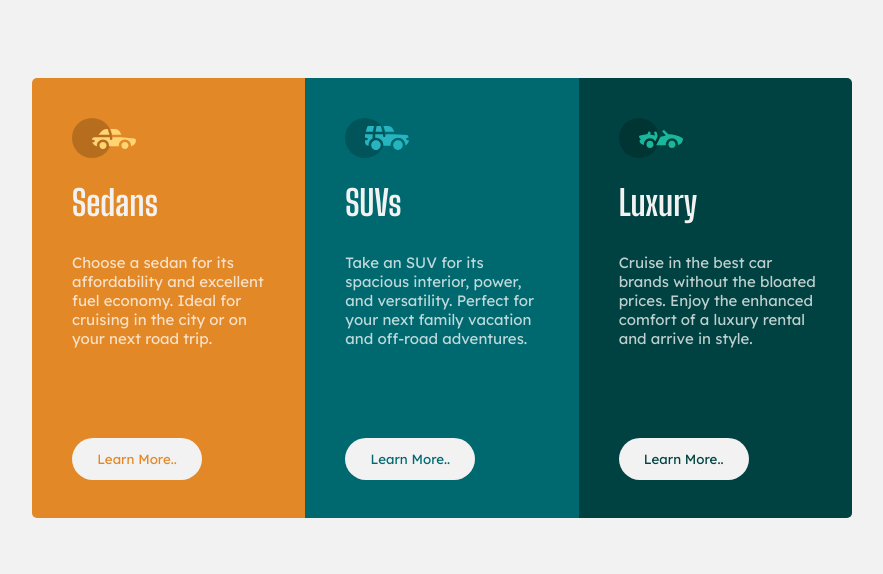
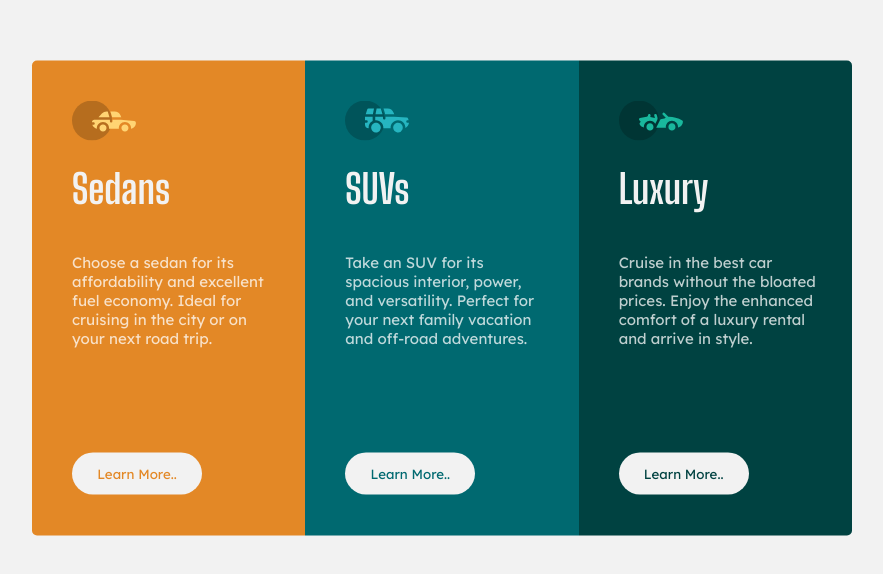
Before and after one commit to Abdulrahman713/column-preview-card-FrontEndMentor, a plain HTML site: page index.html in a window 1280 px wide. Shown: the part 102-676 px from the top of the page, without its empty margins (198-1081 px from the left). Drawn offline with Linux system fonts and the light colour scheme.

Commit message:
i changed width and height

```diff
--- a/style.css
+++ b/style.css
@@ -27,12 +27,12 @@ p {
 h1 {
     color: var(--bghdbt-color);
     font-family: 'Big Shoulders Display', cursive;
-    font-size: 35px;
+    font-size: 40px;
     margin-top: 20px;
-    margin-bottom: 30px;
+    margin-bottom: 40px;
 }
 button {
-    margin-top: 90px;
+    margin-top: 105px;
     padding: 13px;
     border-radius: 25px;
     background-color: var(--bghdbt-color);
@@ -70,7 +70,7 @@ button:active {
 /* Start Parent of Cards & Cards */
 .parent {
     width: 820px;
-    height: 440px;
+    height: 475px;
     position: absolute;
     left: 50%;
     top: 50%;
```
